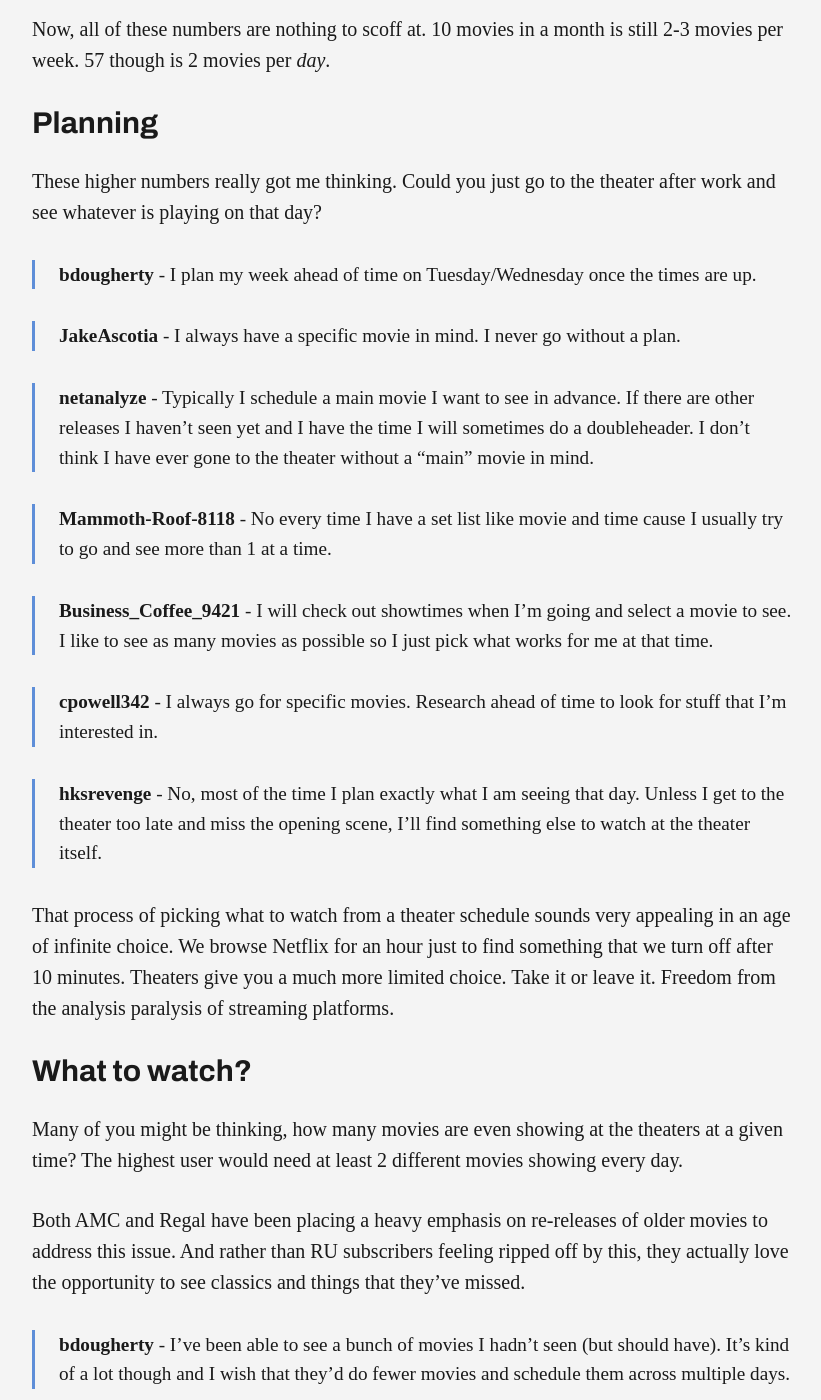
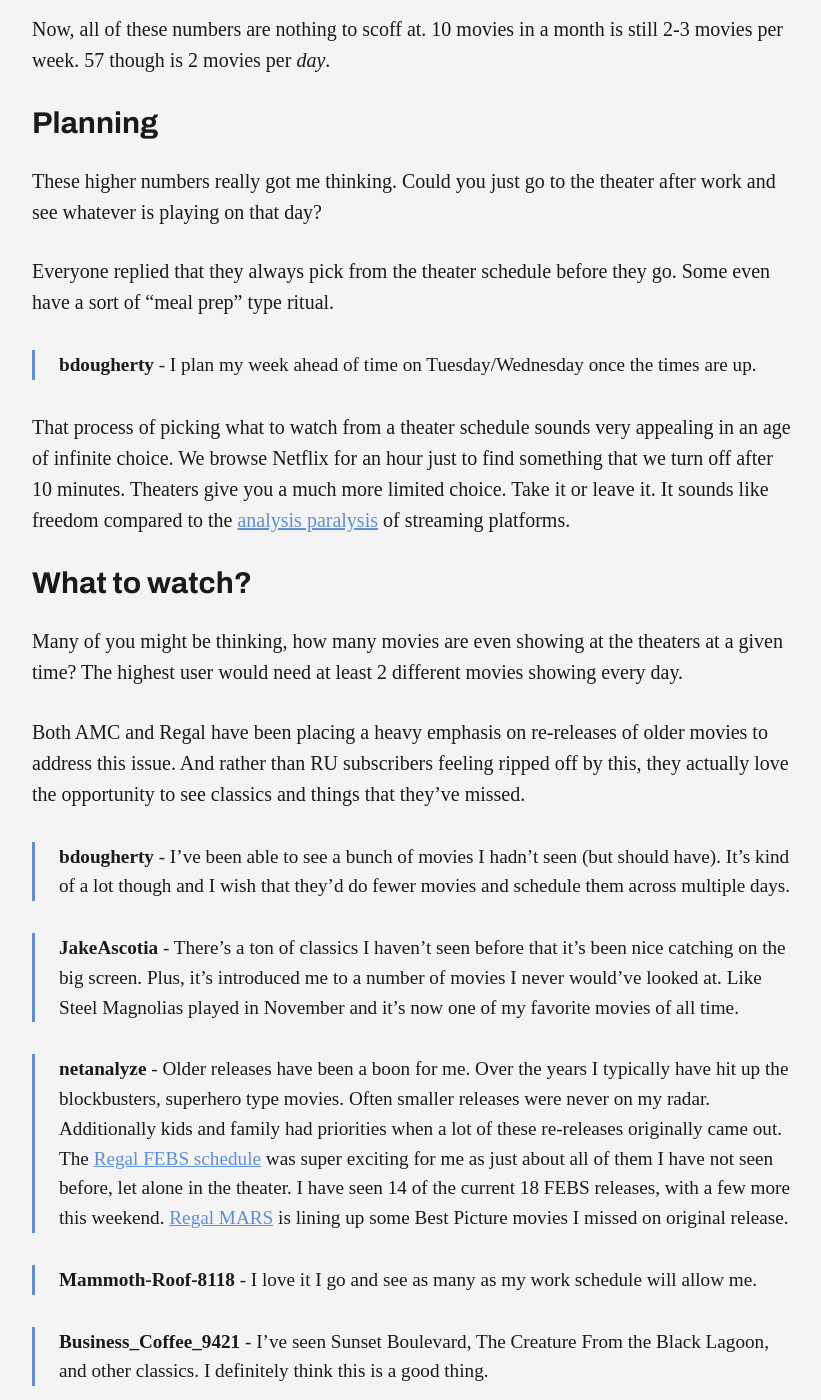
Before and after one commit to Slowburn-Movies/slowburn-movies.github.io, a Jekyll site: the page built from _posts/2026-02-08-becoming-a-moviegoer.md, in a window 1280 px wide and 1400 px high, scrolled down 2169 px. Shown: the whole window, without its empty margins (228-1049 px from the left). Built offline with Jekyll 4.4.1, drawn with Linux system fonts in a browser that asks for light colours; some web fonts are replaced; some of the changed text lies outside the part shown.

Commit message:
Update 2026-02-08-becoming-a-moviegoer.md

```diff
--- a/_posts/2026-02-08-becoming-a-moviegoer.md
+++ b/_posts/2026-02-08-becoming-a-moviegoer.md
@@ -48,21 +48,11 @@ Now, all of these numbers are nothing to scoff at. 10 movies in a month is still
 
 These higher numbers really got me thinking. Could you just go to the theater after work and see whatever is playing on that day?
 
+Everyone replied that they always pick from the theater schedule before they go. Some even have a sort of "meal prep" type ritual.
+
 > **bdougherty** - I plan my week ahead of time on Tuesday/Wednesday once the times are up.
 
-> **JakeAscotia** - I always have a specific movie in mind. I never go without a plan.
-
-> **netanalyze** - Typically I schedule a main movie I want to see in advance. If there are other releases I haven't seen yet and I have the time I will sometimes do a doubleheader. I don't think I have ever gone to the theater without a "main" movie in mind.
-
-> **Mammoth-Roof-8118** - No every time I have a set list like movie and time cause I usually try to go and see more than 1 at a time.
-
-> **Business_Coffee_9421** - I will check out showtimes when I'm going and select a movie to see. I like to see as many movies as possible so I just pick what works for me at that time.
-
-> **cpowell342** - I always go for specific movies. Research ahead of time to look for stuff that I'm interested in.
-
-> **hksrevenge** - No, most of the time I plan exactly what I am seeing that day. Unless I get to the theater too late and miss the opening scene, I'll find something else to watch at the theater itself.
-
-That process of picking what to watch from a theater schedule sounds very appealing in an age of infinite choice. We browse Netflix for an hour just to find something that we turn off after 10 minutes. Theaters give you a much more limited choice. Take it or leave it. Freedom from the analysis paralysis of streaming platforms.
+That process of picking what to watch from a theater schedule sounds very appealing in an age of infinite choice. We browse Netflix for an hour just to find something that we turn off after 10 minutes. Theaters give you a much more limited choice. Take it or leave it. It sounds like freedom compared to the [analysis paralysis](https://en.wikipedia.org/wiki/Analysis_paralysis) of streaming platforms.
 
 ## What to watch?
 
@@ -112,7 +102,7 @@ Psychologically, this is a powerful situation for a viewer.
 
 I recently saw [The Fellowship of the Ring in theaters](https://www.fathomentertainment.com/news/lord-of-the-rings-trilogy-25th-anniversary-event-rings-up-11m-in-worldwide-box-office/). I've seen this movie probably 40 times since I was 11 years old, but I never saw it in the theaters. I expected the theatrical experience to be visually impressive, but I was mostly surprised by something else. I felt real fear. When watching a movie with any kind of horror or thrill to it at home, there's always the option to pause, fast forward, etc. Because there is always this escape hatch, things are just less scary at home. Even horror as mild as Lord of the Rings gets ratcheted up in the theater though.
 
-Typically, people reserve the theaters for a massive film like [Avatar](/appeal-of-pandora), but they'll watch most other movies at home. I think this bifurcation is a mistake. Watching movies at home, no matter how nice your setup is, is robbing yourself of a deeper experience. If you don't feel like you're strapped into the Clockwork Orange chair, are you really open to having an experience?
+Typically, people reserve the theaters for a massive film like [Avatar](/the-appeal-of-pandora), but they'll watch most other movies at home. I think this bifurcation is a mistake. Watching movies at home, no matter how nice your setup is, is robbing yourself of a deeper experience. If you don't feel like you're strapped into the Clockwork Orange chair, are you really open to having an experience?
 
 Finally, I would add myself that the theater is a shared experience. I'm reminded of the Wayne's World poster that reads "You'll laugh. You'll cry. You'll hurl." And you'll do it together.
 
```
Also changed, not shown: other parts of _posts/2026-02-08-becoming-a-moviegoer.md (+2 -0 lines).
